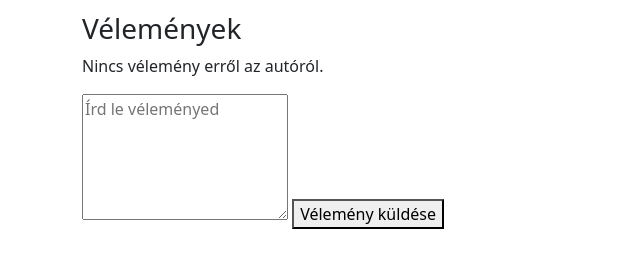
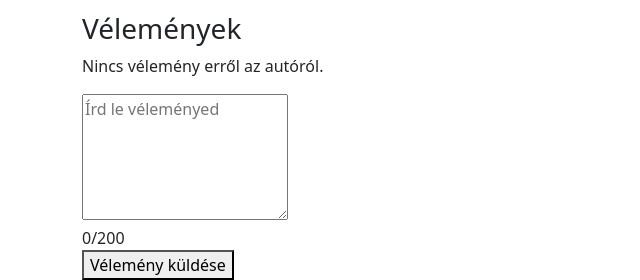
Before and after one commit to 13c-jurcso/R-J_autoberles, a PHP site: page /auto_adatok.php?id=6 in a window 1280 px wide. Shown: the part 1115-1395 px from the top of the page, without its empty margins (0-640 px from the left). Before the commit the page ends 1344 px from the top, so only its background shows below. Run offline with PHP 8.4, Linux system fonts and the light colour scheme; data comes from the database, SQL or seed files in the repository; some libraries are stand-ins or nearby versions.

Commit message:
textarea karakter számláló

```diff
--- a/css/style.css
+++ b/css/style.css
@@ -1326,3 +1326,9 @@ svg {
 .cim{
     margin-top: 150px;
 }
+#charCount {
+    font-size: 0.9em;
+    color: #666;
+    text-align: right;
+    margin-top: 5px;
+}
--- a/php/auto_adatok.php
+++ b/php/auto_adatok.php
@@ -106,15 +106,24 @@ $resultReviews = $conn->query($queryReviews);
 
         <form action="cseveges.php" method="post">
             <input type="hidden" name="jarmu_id" value="<?= $carId ?>">
-            <textarea name="message" rows="5" placeholder="Írd le véleményed" required></textarea>
+            <textarea name="message" id="message" rows="5" placeholder="Írd le véleményed" maxlength="200" required oninput="updateCharCount()" required></textarea>
+            <div id="charCount">0/200</div>
             <button type="submit">Vélemény küldése</button>
         </form>
         <?php else: ?>
         <p>Ez az autó nem található.</p>
         <?php endif; ?>
     </div>
-
+    <script src="https://code.jquery.com/jquery-3.5.1.slim.min.js"></script>
+    <script src="https://cdn.jsdelivr.net/npm/@popperjs/core@2.5.2/dist/umd/popper.min.js"></script>
+    <script src="https://stackpath.bootstrapcdn.com/bootstrap/4.5.2/js/bootstrap.min.js"></script>
     <script>
+         function updateCharCount() {
+        const textarea = document.getElementById("message");
+        const charCount = document.getElementById("charCount");
+        const currentLength = textarea.value.length;
+        charCount.textContent = `${currentLength}/200`;
+    }
     document.addEventListener('DOMContentLoaded', () => {
         const galleryModal = document.getElementById('galleryModal');
         const images = document.querySelectorAll('.gallery-image');
```
Also changed, not shown: php/kapcsolat.php (+8 -1 lines).
